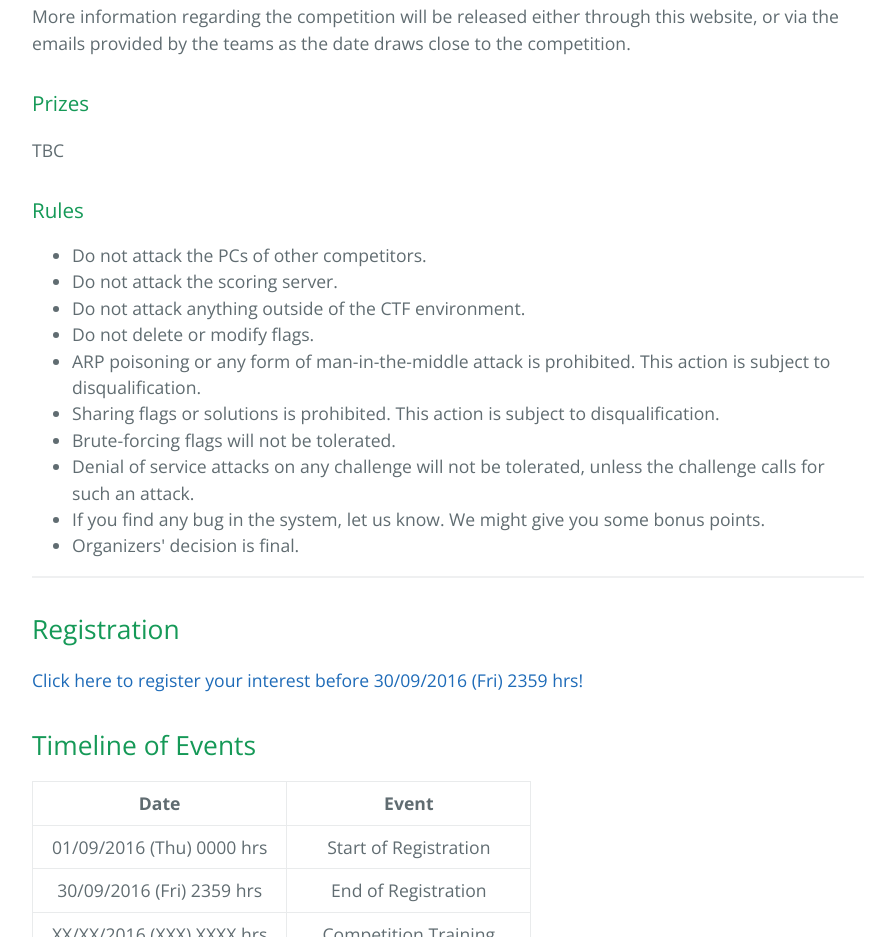
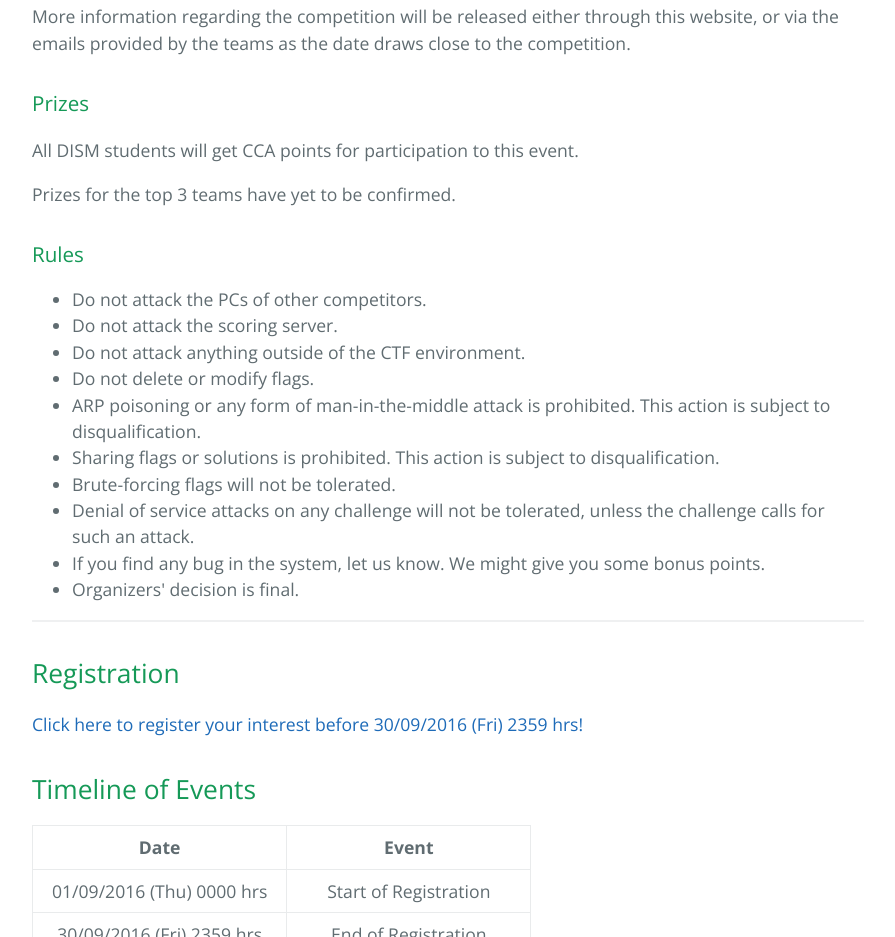
Before and after one commit to SPGryphons/GryphonCTF2016-Website, a plain HTML site: page index.html in a window 1280 px wide. Shown: the part 1307-2244 px from the top of the page, without its empty margins (192-1087 px from the left). Drawn offline with nearby package versions, Linux system fonts and the light colour scheme.

Commit message:
Create gh-pages branch via GitHub

```diff
--- a/index.html
+++ b/index.html
@@ -40,7 +40,9 @@
 <h3>
 <a id="prizes" class="anchor" href="#prizes" aria-hidden="true"><span aria-hidden="true" class="octicon octicon-link"></span></a>Prizes</h3>
 
-<p>TBC</p>
+<p>All DISM students will get CCA points for participation to this event. </p>
+
+<p>Prizes for the top 3 teams have yet to be confirmed.</p>
 
 <h3>
 <a id="rules" class="anchor" href="#rules" aria-hidden="true"><span aria-hidden="true" class="octicon octicon-link"></span></a>Rules</h3>
```
Also changed, not shown: params.json (+1 -1 lines).
